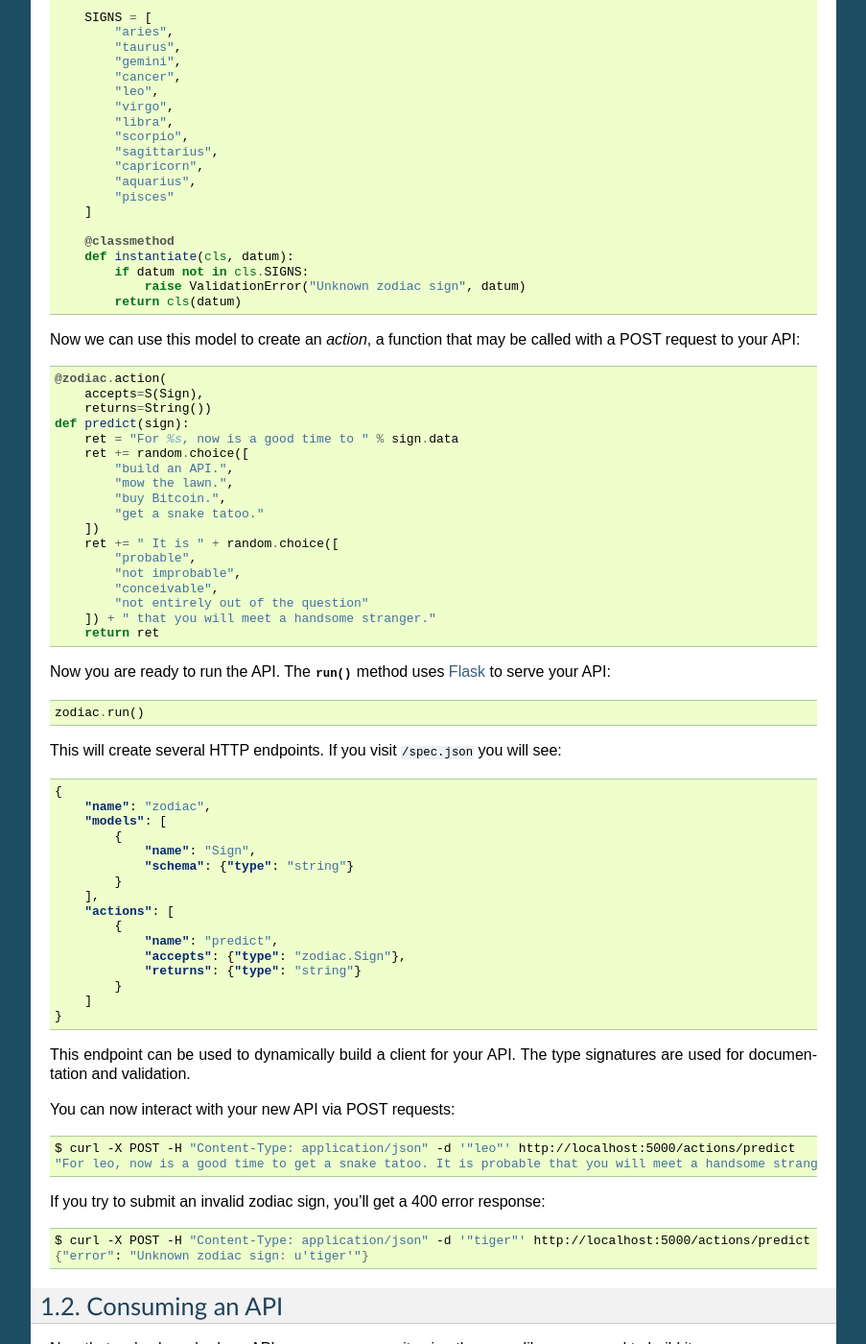
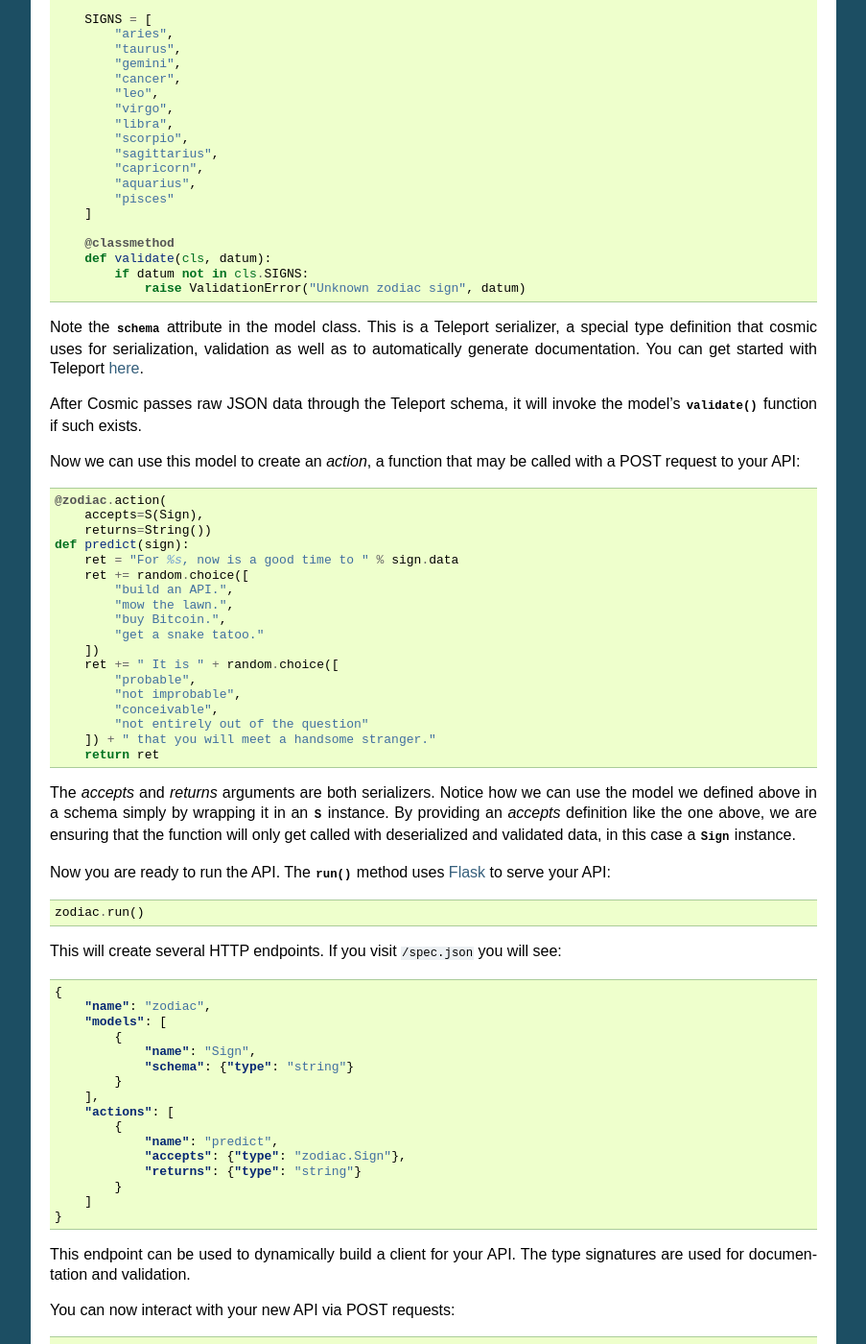
Before and after one commit to cosmic-api/cosmic.py, a Sphinx documentation site: the page built from docs/source/tutorial.rst, in a window 1280 px wide and 1400 px high, scrolled down 514 px. Shown: the whole window at 96% size, without its empty margins (198-1101 px from the left). Built offline with Sphinx 7.4.7, drawn with Linux system fonts in a browser that asks for light colours; some of the changed text lies outside the part shown.

Commit message:
Expand tutorial

```diff
--- a/docs/source/tutorial.rst
+++ b/docs/source/tutorial.rst
@@ -6,7 +6,7 @@ The working code for this example API can be found `here <https://github.com/cos
 Building an API
 """""""""""""""
 
-Start by creating a new API object::
+Start by creating a new :class:`~cosmic.api.API` object::
 
     import random
 
@@ -42,10 +42,17 @@ the zodiac sign::
         ]
 
         @classmethod
-        def instantiate(cls, datum):
+        def validate(cls, datum):
             if datum not in cls.SIGNS:
                 raise ValidationError("Unknown zodiac sign", datum)
-            return cls(datum)
+
+Note the :attr:`schema` attribute in the model class. This is a Teleport
+serializer, a special type definition that cosmic uses for serialization,
+validation as well as to automatically generate documentation. You can get
+started with Teleport `here </docs/teleport/python/>`_.
+
+After Cosmic passes raw JSON data through the Teleport schema, it will invoke
+the model's :meth:`validate` function if such exists.
 
 Now we can use this model to create an *action*, a function that may be called
 with a POST request to your API::
@@ -68,6 +75,12 @@ with a POST request to your API::
             "not entirely out of the question"
         ]) + " that you will meet a handsome stranger."
         return ret
+
+The *accepts* and *returns* arguments are both serializers. Notice how we can
+use the model we defined above in a schema simply by wrapping it in an
+:class:`~cosmic.models.S` instance. By providing an *accepts* definition like
+the one above, we are ensuring that the function will only get called with
+deserialized and validated data, in this case a :class:`Sign` instance.
 
 Now you are ready to run the API. The :meth:`~cosmic.api.API.run` method uses
 `Flask <http://flask.pocoo.org/>`_ to serve your API::
```
